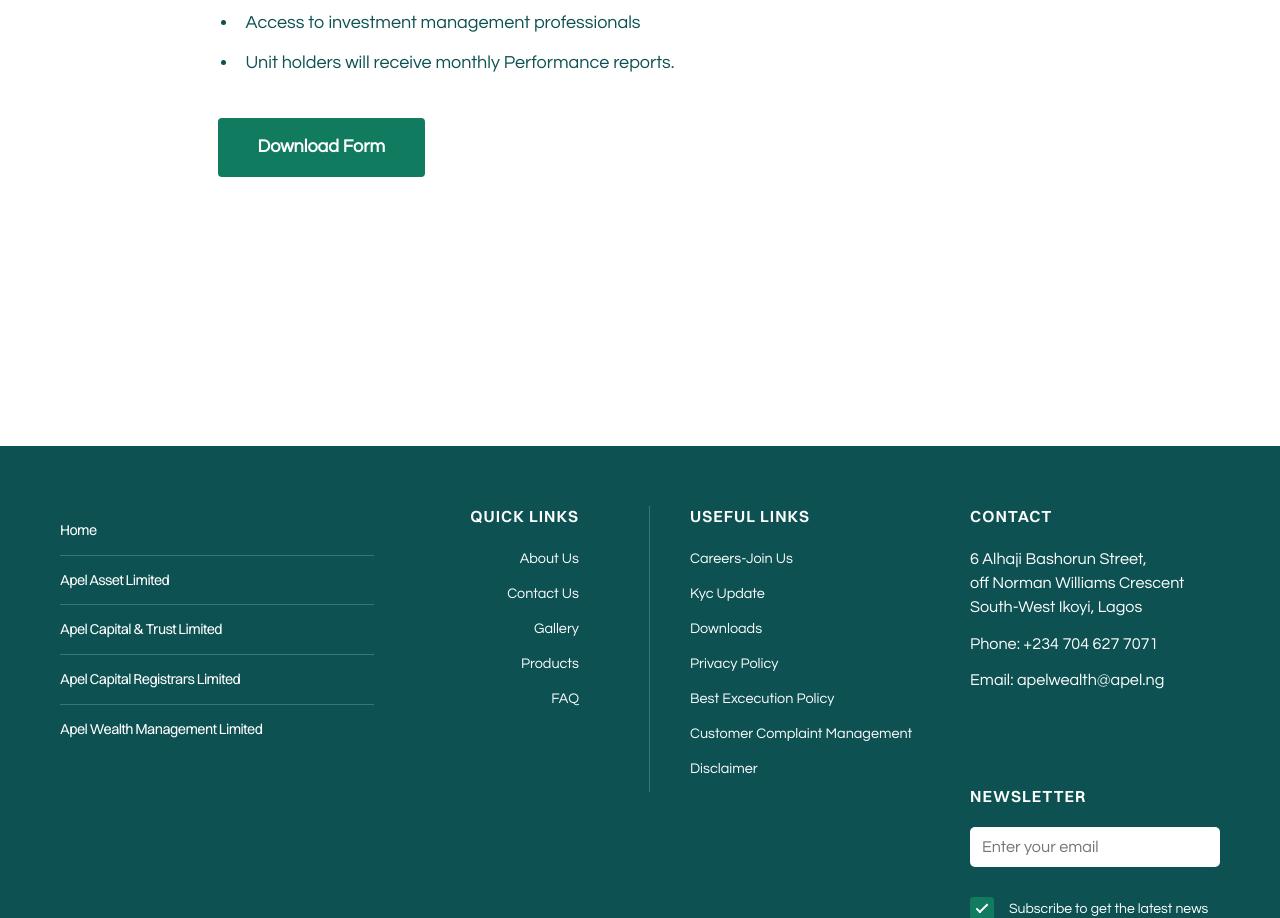
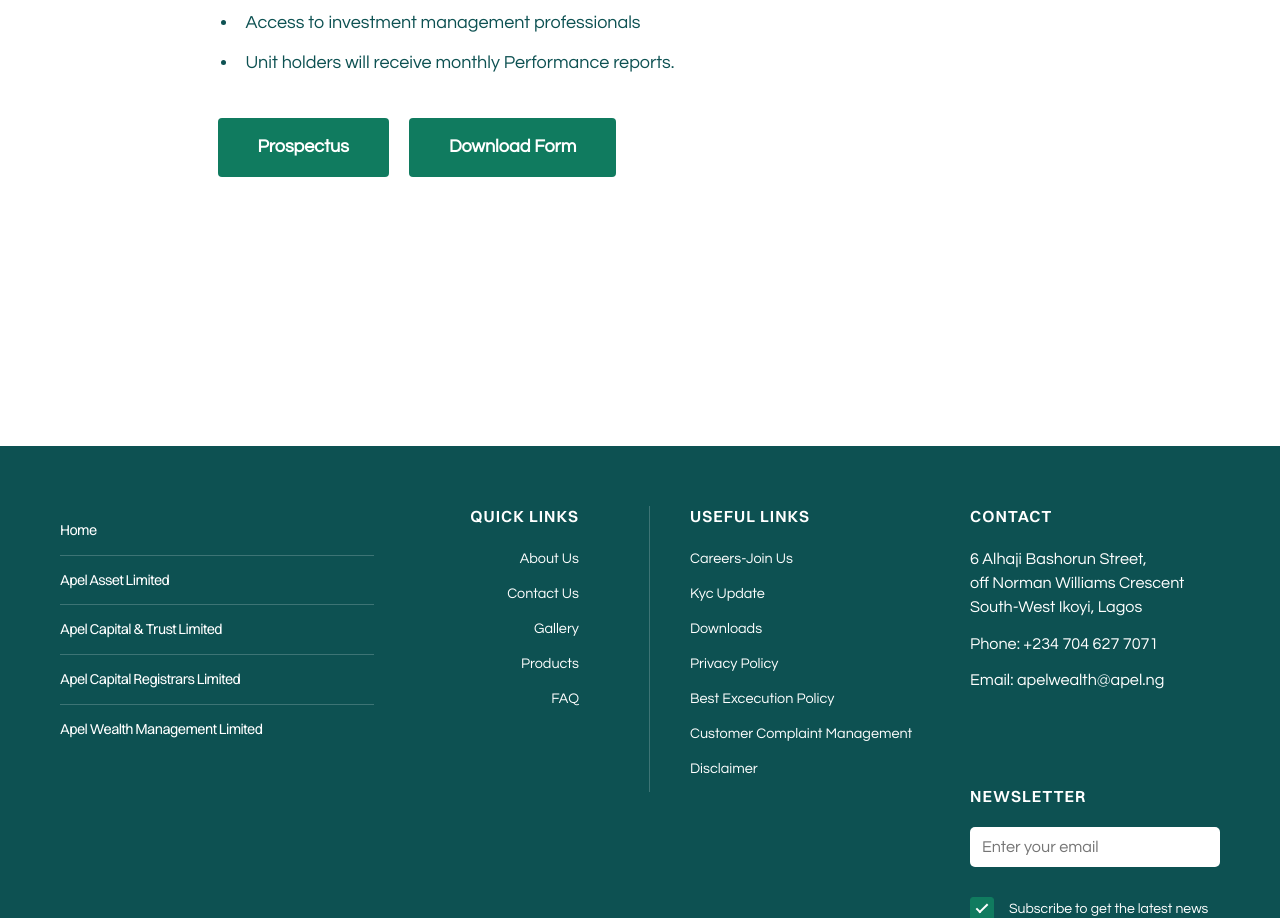
Before and after one commit to Apelng/AWML, a website: page Money-Market-Fund.html in a window 1280 px wide. Shown: the part 2326-3244 px from the top of the page. Drawn offline with Linux system fonts and the light colour scheme.

Commit message:
MMF Prospectus

```diff
--- a/Money-Market-Fund.html
+++ b/Money-Market-Fund.html
@@ -211,9 +211,9 @@
 
                             <!-- Action Buttons -->
                             <div class="mil-mb-60 mil-up mmf-buttons-container" style="display: flex; gap: 20px; flex-wrap: wrap; margin-top: 40px;">
-                                <!-- <a href="#" class="mil-button mil-button-lg" style="background-color: #107b5f; color: #fff !important; padding: 15px 40px; text-decoration: none; border-radius: 4px; display: inline-block; font-weight: 600; transition: all 0.3s ease;">
-                                    <span style="color: #fff !important;">Apply</span>
-                                </a> -->
+                                <a href="https://res.cloudinary.com/apelng/image/upload/v1764626261/APEL_WEALTH_MONEY_MARKET_FUND_-_PROSPECTUS__ezpd2o.pdf" class="mil-button mil-button-lg" style="background-color: #107b5f; color: #fff !important; padding: 15px 40px; text-decoration: none; border-radius: 4px; display: inline-block; font-weight: 600; transition: all 0.3s ease;">
+                                    <span style="color: #fff !important;">Prospectus</span>
+                                </a>
                                 <a href="https://res.cloudinary.com/apelng/image/upload/v1764576016/AWMMF_Subscription_Form_xfqk9f.pdf" target="_blank" class="mil-button mil-button-lg" style="background-color: #107b5f; color: #fff !important; padding: 15px 40px; text-decoration: none; border-radius: 4px; display: inline-block; font-weight: 600; transition: all 0.3s ease;">
                                     <span style="color: #fff !important;">Download Form</span>
                                 </a>
```
